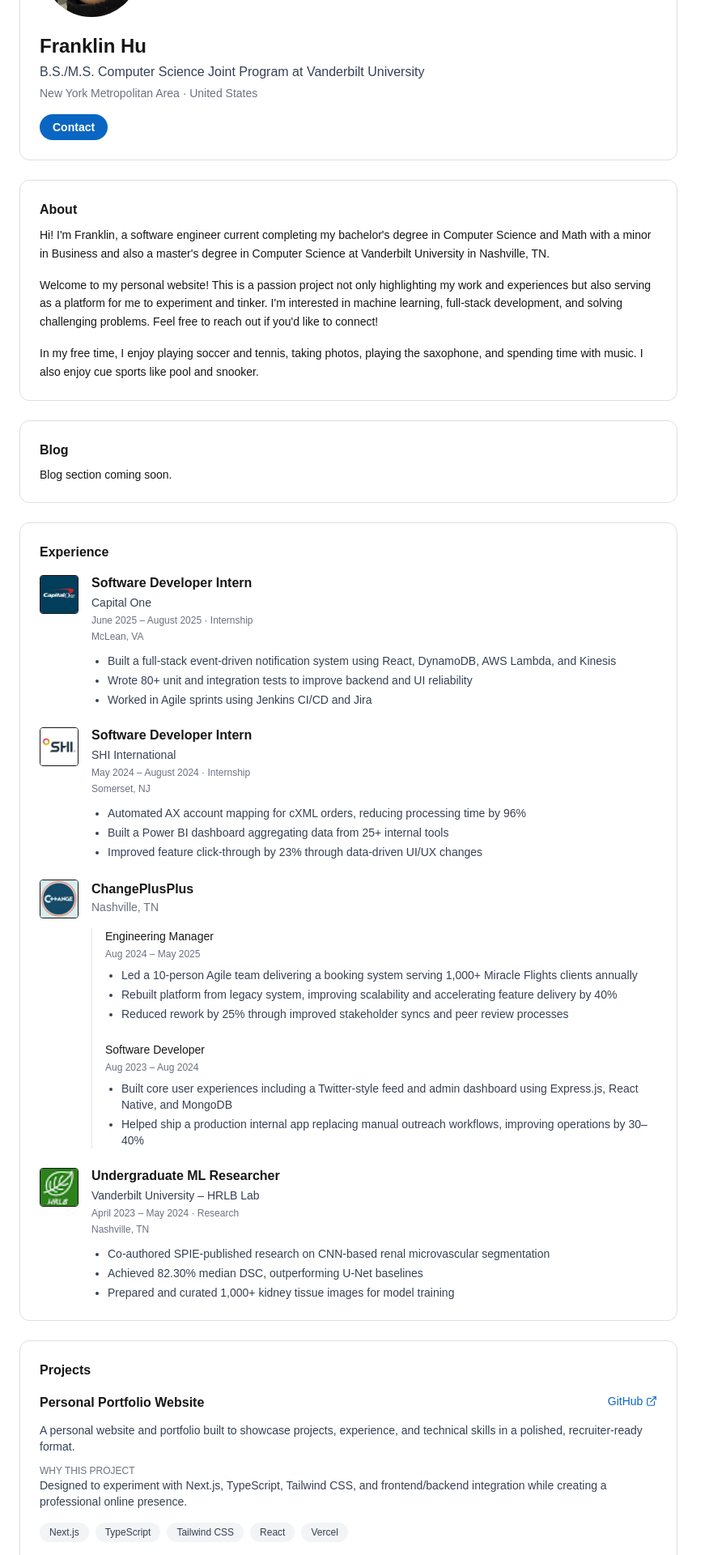
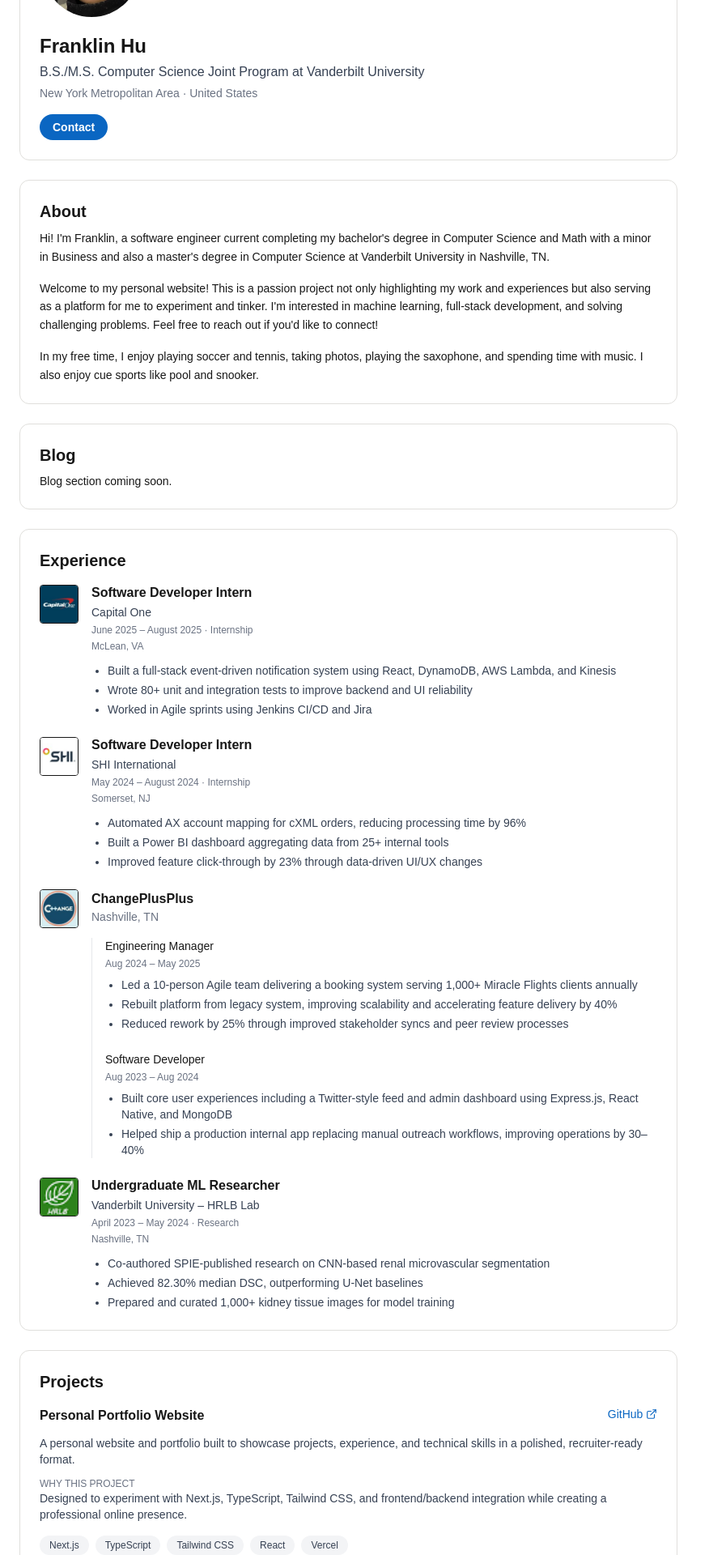
Before and after one commit to franklinhu88/personal-website, a Next.js app: page / in a window 1280 px wide. Shown: the part 248-2168 px from the top of the page at 81% size, without its empty margins (0-876 px from the left). Built offline with nearby package versions, Linux system fonts and the light colour scheme.

Commit message:
fix font sizing

```diff
--- a/src/components/layout/MainFeed.tsx
+++ /dev/null
@@ -1,10 +0,0 @@
-export default function MainFeed() {
-  return (
-    <div className="border rounded-xl p-4">
-      <h2 className="font-semibold">Projects</h2>
-      <p className="text-sm text-gray-600 mt-2">
-        Project feed coming soon
-      </p>
-    </div>
-  )
-}
--- a/src/components/layout/Sidebar.tsx
+++ /dev/null
@@ -1,10 +0,0 @@
-export default function Sidebar() {
-  return (
-    <div className="border rounded-xl p-4">
-      <h2 className="font-semibold">About</h2>
-      <p className="text-sm text-gray-600 mt-2">
-        Software Engineer · CS Student
-      </p>
-    </div>
-  )
-}
--- a/src/components/profile/AboutSection.tsx
+++ b/src/components/profile/AboutSection.tsx
@@ -1,7 +1,7 @@
 export default function AboutSection() {
   return (
     <section className="card p-6">
-      <h3 className="font-semibold mb-2">About</h3>
+      <h3 className="font-semibold mb-2 text-xl">About</h3>
 
       <p className="text-sm leading-relaxed">
         Hi! I'm Franklin, a software engineer current completing my bachelor's
--- a/src/components/profile/ProfileMain.tsx
+++ b/src/components/profile/ProfileMain.tsx
@@ -12,12 +12,12 @@
       <AboutSection />
 
       <section className="card p-6">
-        <h3 className="font-semibold mb-2">Blog</h3>
+        <h3 className="font-semibold mb-2 text-xl">Blog</h3>
         <p className="text-sm">Blog section coming soon.</p>
       </section>
 
       <section className="card p-6">
-        <h3 className="font-semibold mb-4">Experience</h3>
+        <h3 className="font-semibold mb-4 text-xl">Experience</h3>
 
         <div className="space-y-6">
           <ExperienceItem
@@ -95,7 +95,7 @@
       </section>
 
       <section className="card p-6">
-        <h3 className="font-semibold mb-4">Projects</h3>
+        <h3 className="font-semibold mb-4 text-xl">Projects</h3>
 
         <div className="space-y-6">
           <ProjectItem
```
